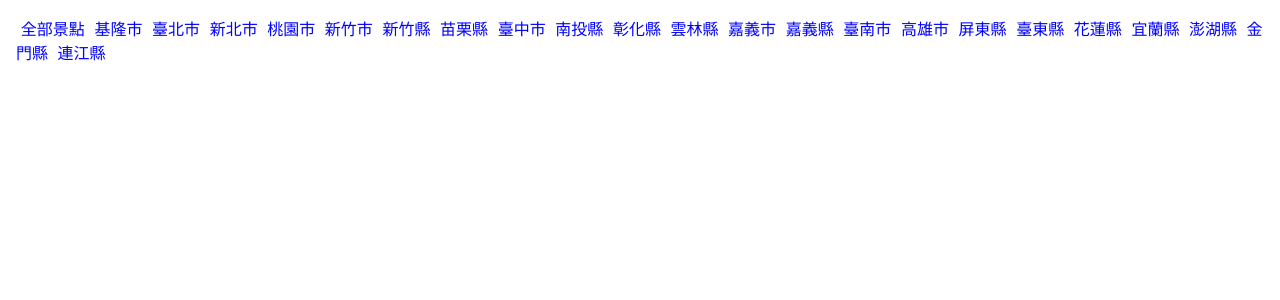
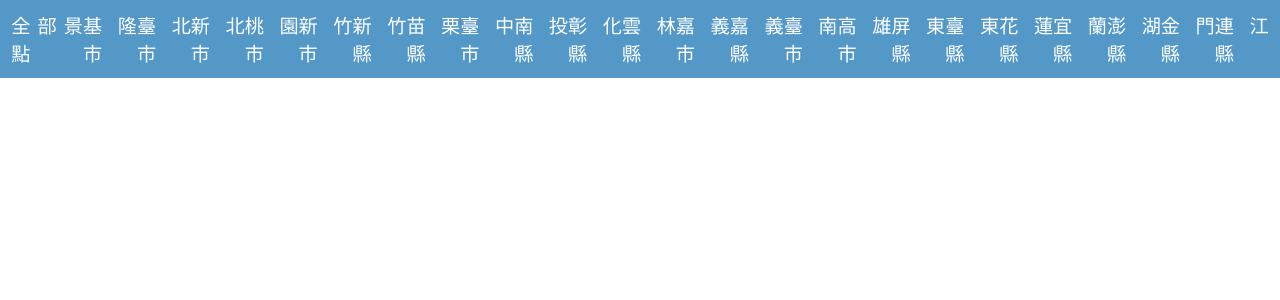
Before and after one commit to isaackwok/dcard-tourism, a Next.js app: page / in a window 1280 px wide. Shown: the top 300 px of the page. Built offline with nearby package versions, Linux system fonts and the light colour scheme.

Commit message:
feat: add styles for pages and components

```diff
--- a/styles/NavBar.module.css
+++ b/styles/NavBar.module.css
@@ -1,8 +1,37 @@
 .container {
-    padding: 1rem;
+    display: flex;
+    background-color: rgb(83, 152, 199);
+    padding: .7rem;
+    font-size: 1.2rem;
+    color: white;
+    align-items:baseline;
+    position: sticky;
+    top: 0;
+    left: 0;
+    right: 0;
+    z-index: 10000000;
 }
 
-.linkItem {
-    color: blue;
-    margin: 0.3rem
+.dropdown {
+    border: none;
+    background-color: inherit;
+    font-size: 1.2rem;
+    color: white;
+    outline: none;
+    -webkit-appearance: none;
 }
+
+.dropdownWrapper {
+    position: relative;
+    display: inline-block;
+}
+
+.dropdownWrapper::after {
+    content: '\0025BC';
+}
+
+.logo {
+    font-size: 2rem;
+    margin-right: 1rem;
+    cursor: pointer;
+}
--- a/styles/globals.css
+++ b/styles/globals.css
@@ -12,5 +12,9 @@ a {
 }
 
 * {
-  box-sizing: border-box;
+  text-align: justify;
 }
+
+.main {
+  padding: 1rem;
+}
```
Also changed, not shown: styles/SpotList.module.css (added, +27 -0 lines).
